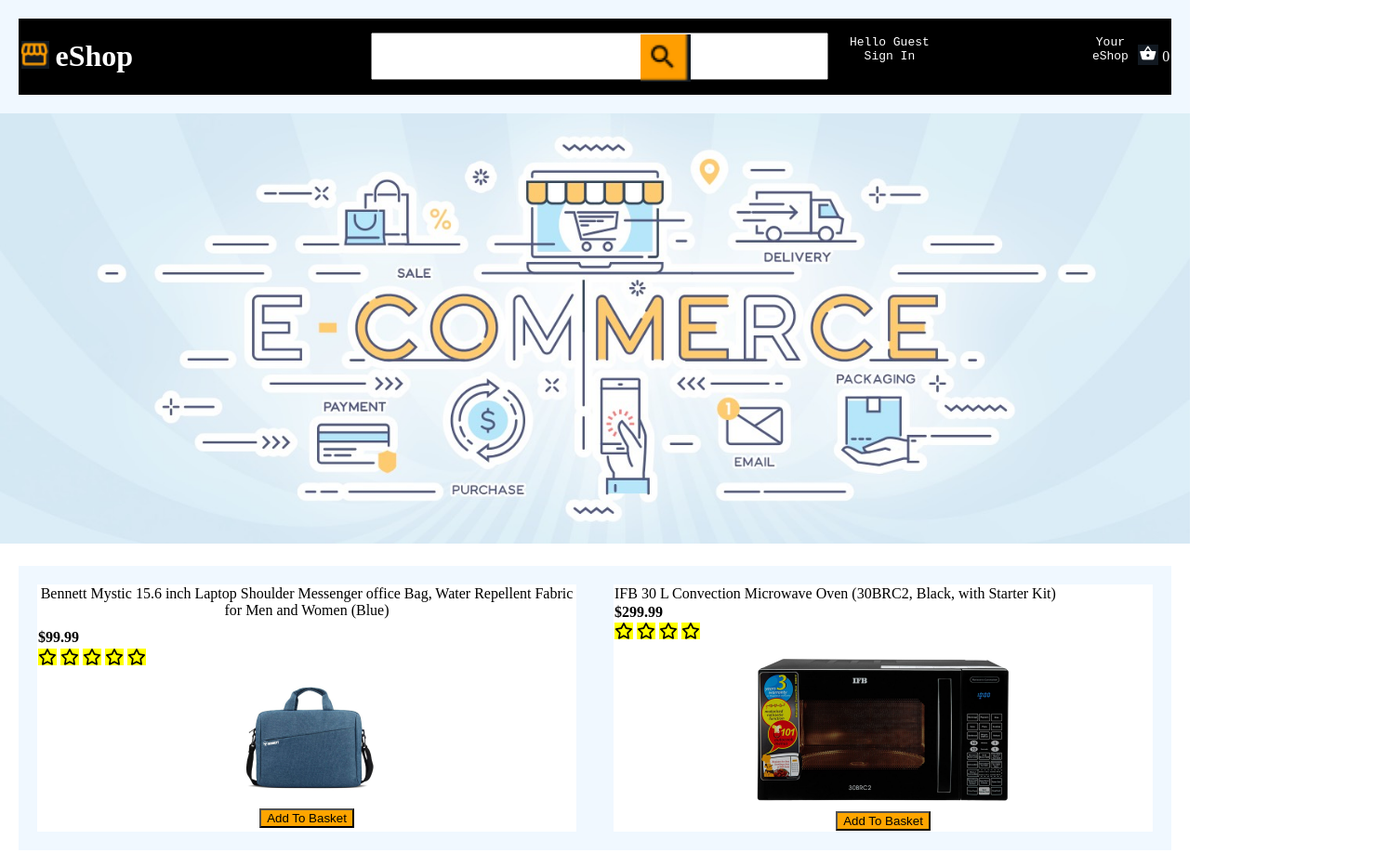
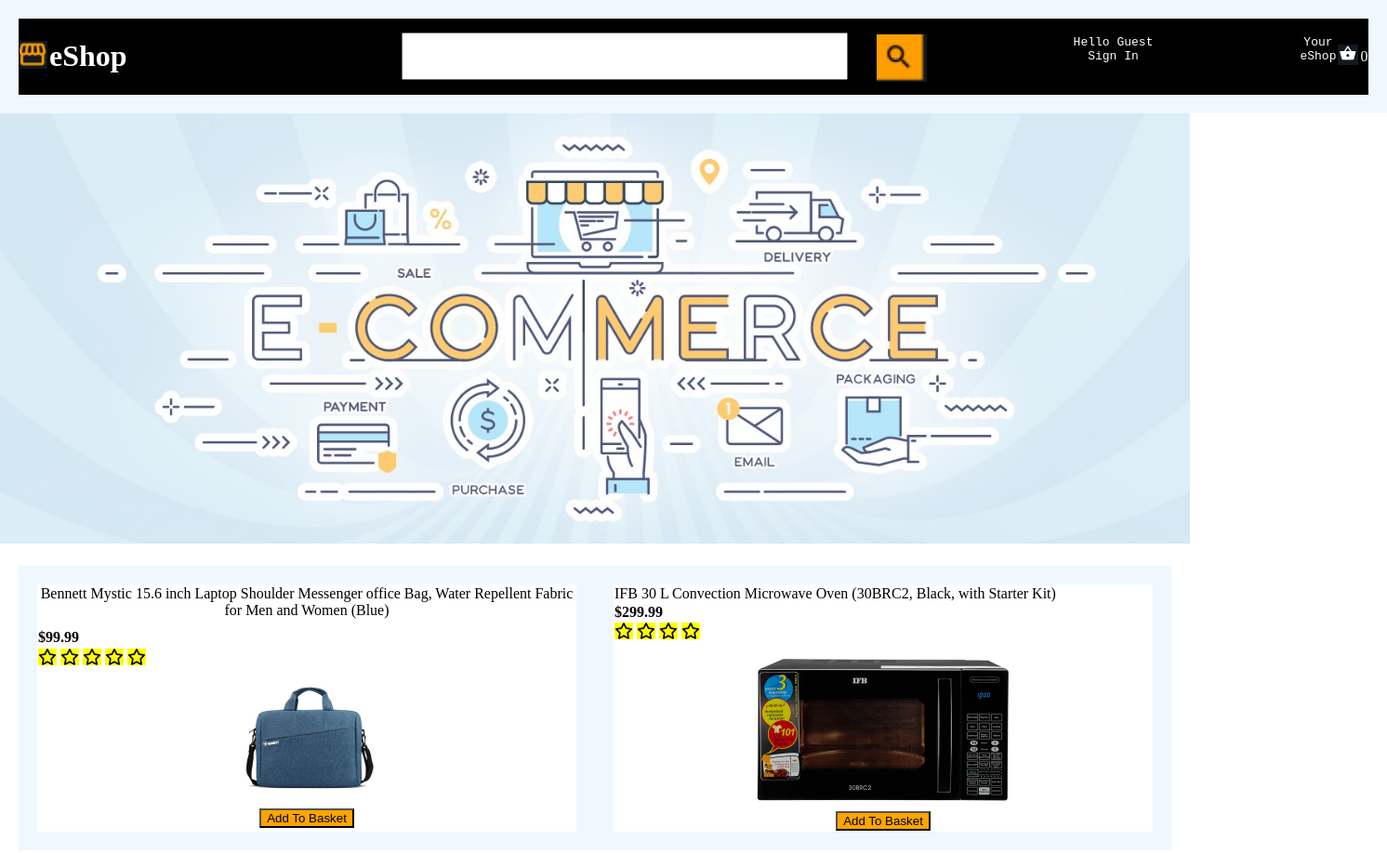
Before and after one commit to Zebras007/Ecommerce-project-sample-with-html-css, a plain HTML site: page index.html in a window 1280 px wide. Shown: the top 918 px of the page at 93% size, 1492 px wide, since content can reach past the window. Drawn offline with Linux system fonts and the light colour scheme.

Commit message:
nav adjut

```diff
--- a/index.html
+++ b/index.html
@@ -21,7 +21,7 @@
 			<td style="padding-left: 20%">
                 <input type="text" style="width: 450px; height: 45px;padding-right: 15%" />
             </td>
-			<td style="padding-left: 45px;">
+			<td style="padding-left: 348px;">
                 <img src="search.PNG" width="54px" alt="" style=" margin-top: 7px;"/>
             </td>
             <td style="color: white">
```
